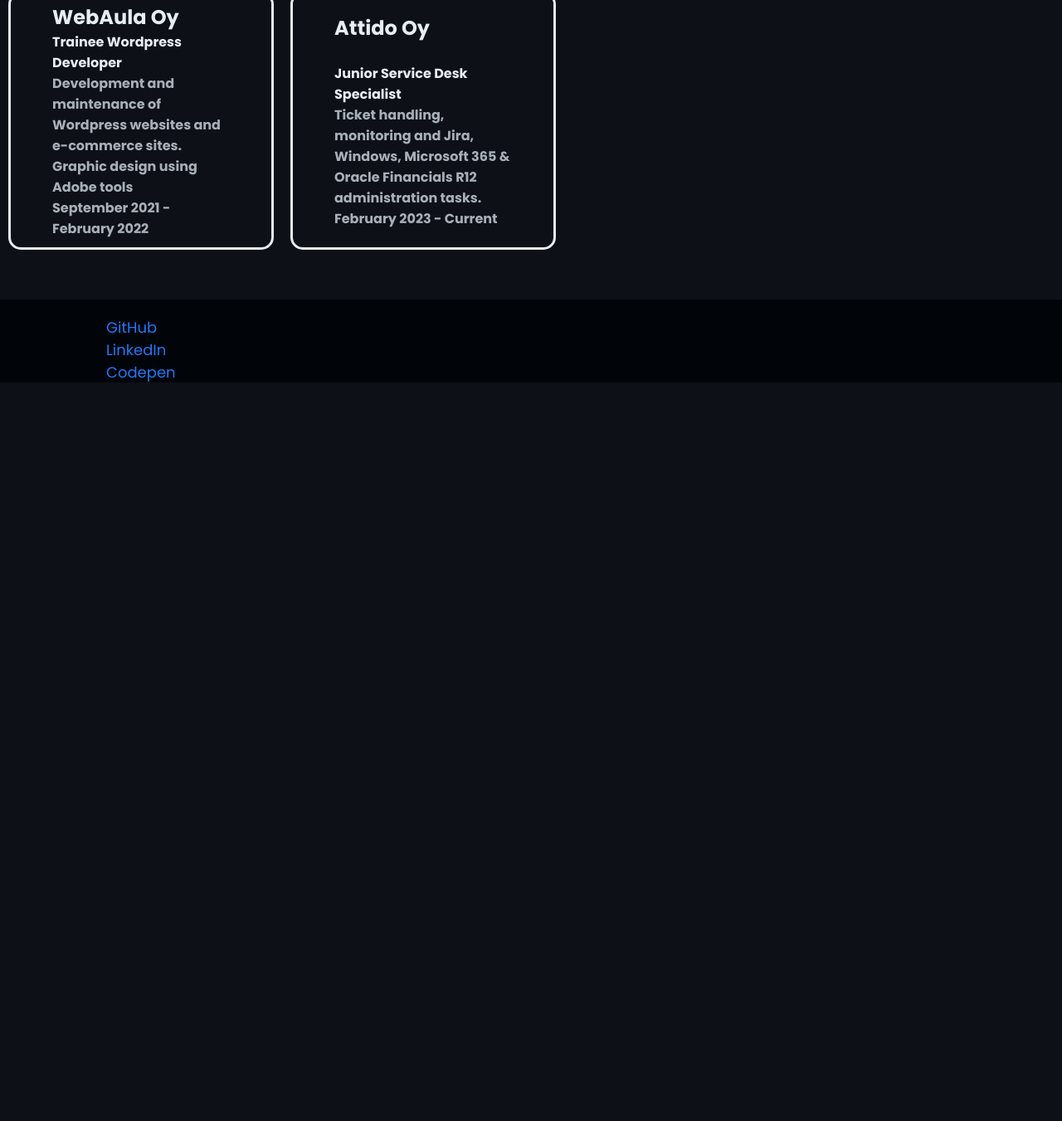
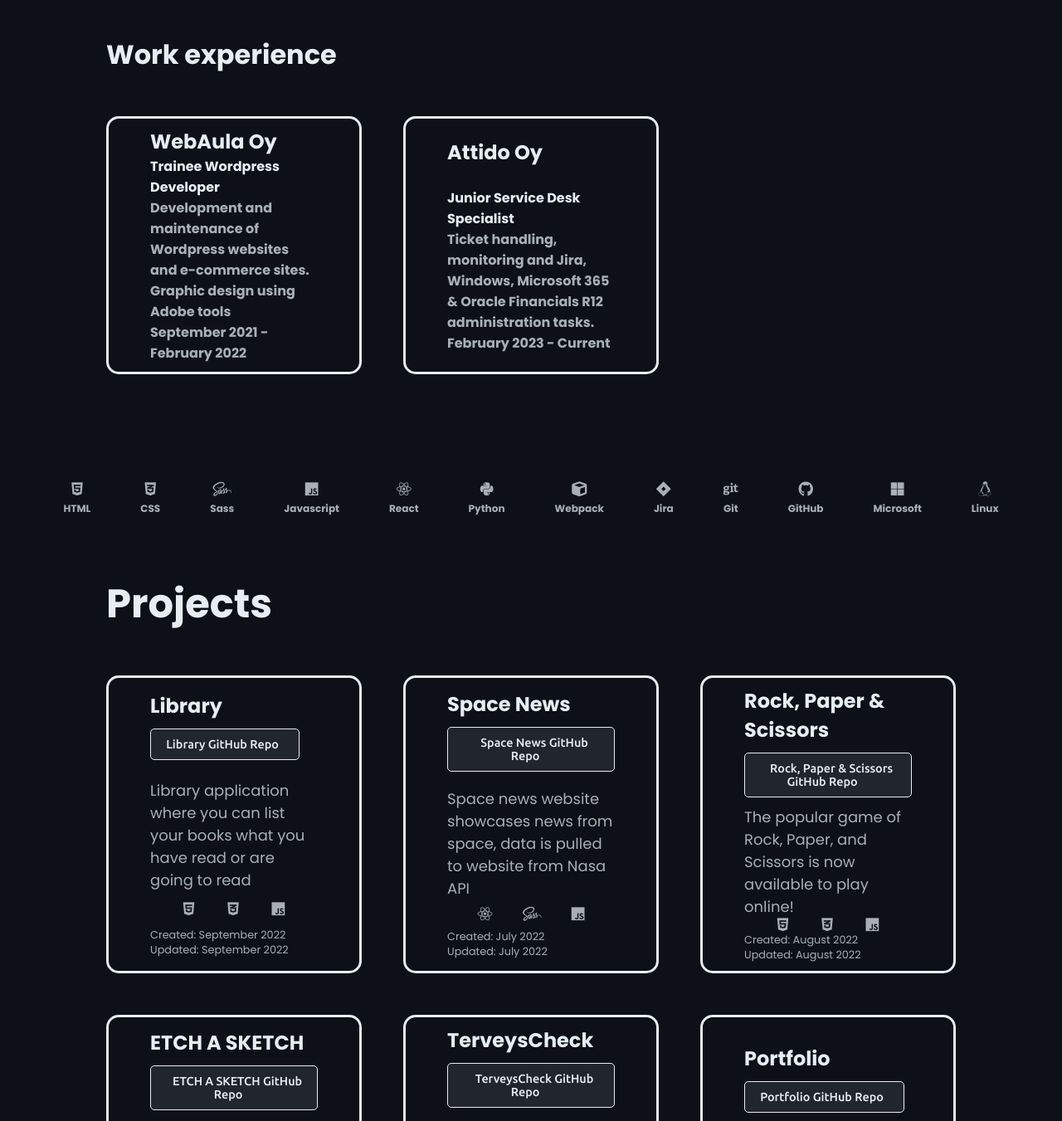
Before and after one commit to WebVahvero/Portfolio, a website built with webpack: page dist/index.html in a window 1280 px wide. Shown: the part 1449-2800 px from the top of the page at 83% size. Before the commit the page ends 1911 px from the top, so only its background shows below. Built offline with nearby package versions, Linux system fonts and the light colour scheme.

Commit message:
Made cards displaying experience data

```diff
--- a/package.json
+++ b/package.json
@@ -13,6 +13,7 @@
   "license": "ISC",
   "devDependencies": {
     "css-loader": "^6.8.1",
+    "html-webpack-injector": "^1.1.4",
     "html-webpack-plugin": "^5.5.3",
     "json-loader": "^0.5.7",
     "json5": "^2.2.3",
--- a/src/Components/About/About.js
+++ b/src/Components/About/About.js
@@ -64,7 +64,5 @@
 
     aboutSection.append(aboutTitle, experienceDiv);
 
-    console.log(data.education[0])
-
     return aboutSection;
 }
--- /dev/null
+++ b/src/Components/Banner/Banner.js
@@ -0,0 +1,43 @@
+import './banner.style.scss'
+
+export default function Banner() {
+    const bannerSection = document.createElement('section');
+
+    bannerSection.id = 'tech-banner';
+
+    const htmlCard = techCardBuilder('HTML', 'fa-brands', 'fa-html5');
+    const cssCard = techCardBuilder('CSS', 'fa-brands', 'fa-css3-alt');
+    const scssCard = techCardBuilder('Sass', 'fa-brands', 'fa-sass');
+    const jsCard = techCardBuilder('Javascript', 'fa-brands', 'fa-js');
+    const reactCard = techCardBuilder('React', 'fa-brands', 'fa-react');
+    const pythonCard = techCardBuilder('Python', 'fa-brands', 'fa-python');
+    const webPackCard = techCardBuilder('Webpack', 'fa-solid', 'fa-cube');
+    const jiraCard = techCardBuilder('Jira', 'fa-brands', 'fa-jira');
+    const gitCard = techCardBuilder('Git', 'fa-brands', 'fa-git');
+    const githubCard = techCardBuilder('GitHub', 'fa-brands', 'fa-github');
+    const microsoftCard = techCardBuilder('Microsoft', 'fa-brands', 'fa-microsoft');
+    const linuxCard = techCardBuilder('Linux', 'fa-brands', 'fa-linux');
+
+    bannerSection.append(htmlCard, cssCard, scssCard, jsCard, reactCard, pythonCard, webPackCard, jiraCard, gitCard, githubCard, microsoftCard, linuxCard);
+
+    return bannerSection;
+}
+
+const techCardBuilder = (techName, iconclass1, iconclass2, iconAnimclass) => {
+    let techCard = document.createElement('div');
+    let techCardicon = document.createElement('i');
+    let techCardTitle = document.createElement('h6');
+
+    techCard.id = techName;
+
+    techCard.classList.add('tech-card');
+    techCardicon.classList.add(iconclass1);
+    techCardicon.classList.add(iconclass2);
+    techCardicon.classList.add(iconAnimclass);
+
+    techCardTitle.innerText = techName;
+
+    techCard.append(techCardicon, techCardTitle);
+
+    return techCard;
+}
--- /dev/null
+++ b/src/Components/Banner/banner.style.scss
@@ -0,0 +1,32 @@
+#tech-banner {
+    display: flex;
+    flex-direction: row;
+    justify-content: center;
+    align-items: center;
+    margin: 20px;
+
+    .tech-card {
+        display: flex;
+        flex-direction: column;
+        justify-content: space-evenly;
+        align-items: center;
+        margin: 20px;
+        padding: 10px;
+        transition: 200ms;
+
+        i {
+            color: var(--medium-contrast-text);
+        }
+
+        h6 {
+            color: var(--medium-contrast-text);
+            margin-top: 5px;
+        }
+    }
+
+    .tech-card:hover i, .tech-card:hover h6 {
+        color: var(--high-contrast-text);
+        transition: 400ms;
+        scale: 1.1;
+    }
+}
--- a/src/Components/Footer/Footer.js
+++ b/src/Components/Footer/Footer.js
@@ -7,13 +7,16 @@
     const codepenLink = document.createElement("a");
 
     githubLink.href = 'https://github.com/WebVahvero';
-    githubLink.innerText = 'GitHub';
+    githubLink.target = '_blank';
+    githubLink.innerHTML = '<i class="fa-brands fa-github"></i>';
 
     linkedInLink.href = 'https://www.linkedin.com/in/valtteri-kurunsaari-b40410207/';
-    linkedInLink.innerText = 'LinkedIn';
+    linkedInLink.target = '_blank';
+    linkedInLink.innerHTML = '<i class="fa-brands fa-linkedin"></i>';
 
     codepenLink.href = 'https://codepen.io/webvahvero';
-    codepenLink.innerText = 'Codepen';
+    codepenLink.target = '_blank';
+    codepenLink.innerHTML = '<i class="fa-brands fa-codepen"></i>';
 
     footer.append(githubLink, linkedInLink, codepenLink);
 
--- a/src/Components/Footer/footer.style.scss
+++ b/src/Components/Footer/footer.style.scss
@@ -2,7 +2,15 @@
     background-color: var(--header);
     padding: 20px 10%;
     width: 100%;
-    height: 100px;
     display: flex;
-    flex-direction: column;
+    flex-direction: row;
+
+    a {
+        margin: 10px 15px;
+        font-size: 2rem;
+    }
+
+    a:hover {
+        color: var(--high-contrast-text);
+    }
 }
--- /dev/null
+++ b/src/Components/Projects/Projects.js
@@ -0,0 +1,49 @@
+import './projects.style.scss';
+import data from '../../data/experience.json'
+
+export default function Projects() {
+    const projectSection = document.createElement("section");
+    const projectSecTitle = document.createElement('h2');
+    const projectWrapper = document.createElement('div');
+
+    projectSecTitle.innerText = 'Projects';
+
+    projectSection.id = 'Projects';
+    projectWrapper.id = 'project-wrapper';
+    projectWrapper.classList.add("card-wrap")
+
+    for (let project of data.projects) {
+        let projectCard = document.createElement("div");
+        projectCard.id = 'project';
+        projectCard.classList.add("card");
+        projectCard.innerHTML += `
+        <div class="card-header">
+            <h4>${project.name}</h4>
+            <a href=${project.link} target="_blank">
+                <button>
+                    <span class="code-bracket">&lt;</span>${project.name} GitHub Repo<span class="code-bracket">/&gt;</span>
+                </button>
+            </a>
+        </div>
+        <p>${project.description}</p>
+        <div class="tools">${getIcon(project.tools)}</div>
+        <div class="card-footer">
+            <p class="small-p">Created: ${project.created}</p>
+            <p class="small-p">Updated: ${project.updated}</p>
+        </div>
+        `;
+        projectWrapper.append(projectCard);
+    }
+
+    projectSection.append(projectSecTitle, projectWrapper);
+
+    return projectSection;
+}
+
+function getIcon(iconlist) {
+    let tooldiv = '';
+    for (let icon of iconlist) {
+        tooldiv += `<i class="fa-brands fa-${icon}"></i>`;
+    }
+    return tooldiv;
+}
--- /dev/null
+++ b/src/Components/Projects/projects.style.scss
@@ -0,0 +1,19 @@
+.tools {
+    display: flex;
+    flex-direction: row;
+    justify-content: space-evenly;
+
+    i {
+        color: var(--medium-contrast-text);
+    }
+
+    i:hover {
+        color: var(--high-contrast-text);
+        transition: 400ms;
+        scale: 1.1;
+    }
+}
+
+.small-p {
+    font-size: .8rem;
+}
--- a/src/data/experience.json
+++ b/src/data/experience.json
@@ -1,18 +1,52 @@
 {
     "projects": [
         {
-            "name": "Project 1",
-            "link": "https://developer.mozilla.org/en-US/docs/Learn/JavaScript/Objects/JSON",
-            "tools": ["HTML5", "CSS3", "JavaScript"],
-            "created": "November 2022",
-            "updated": "January 2023"
+            "name": "Library",
+            "link": "https://github.com/WebVahvero/Library",
+            "tools": ["html5", "css3-alt", "js"],
+            "description": "Library application where you can list your books what you have read or are going to read",
+            "created": "September 2022",
+            "updated": "September 2022"
         },
         {
-            "name": "Project 2",
-            "link": "https://developer.mozilla.org/en-US/docs/Learn/JavaScript/Objects/JSON",
-            "tools": ["React", "SCSS", "JavaScript"],
-            "created": "June 2022",
-            "updated": "December 2022"
+            "name": "Space News",
+            "link": "https://github.com/WebVahvero/space-news",
+            "tools": ["react", "sass", "js"],
+            "description": "Space news website showcases news from space, data is pulled to website from Nasa API",
+            "created": "July 2022",
+            "updated": "July 2022"
+        },
+        {
+            "name": "Rock, Paper & Scissors",
+            "link": "https://github.com/WebVahvero/rock-paper-scissors",
+            "tools": ["html5", "css3-alt", "js"],
+            "description": "The popular game of Rock, Paper, and Scissors is now available to play online!",
+            "created": "August 2022",
+            "updated": "August 2022"
+        },
+        {
+            "name": "ETCH A SKETCH",
+            "link": "https://github.com/WebVahvero/Etch-A-Sketch",
+            "tools": ["html5", "css3-alt", "js"],
+            "description": "Eatch a Sketch is a website designed for creating pixel art. Unfortunately, there is no option to save your artwork other than through taking a screenshot.",
+            "created": "August 2022",
+            "updated": "August 2022"
+        },
+        {
+            "name": "TerveysCheck",
+            "link": "https://github.com/WebVahvero/TerveysCheck",
+            "tools": ["html5", "css3-alt", "js"],
+            "description": "A website where you can enter your weight, height, waist circumference, age and activity. As a result, you will receive a health assessment and recommendations.",
+            "created": "February 2022",
+            "updated": "February 2022"
+        },
+        {
+            "name": "Portfolio",
+            "link": "https://github.com/WebVahvero/TerveysCheck",
+            "tools": ["html5", "css3-alt", "js"],
+            "description": "My own portfolio website which you are currently reading.",
+            "created": "December 2023",
+            "updated": "December 2023"
         }
     ],
     "education": [
@@ -26,7 +60,7 @@
         {
             "school": "Vaasa University of Applied Sciences",
             "degree": "Bachelor of Information Technology",
-            "description": "Prepares students for jobs in the food service industry, such as chefs and other kitchen staff.",
+            "description": "Prepares students for jobs in the information technology industry, such as IT specialists and developer roles.",
             "startDate": "September 2019",
             "endDate": "February 2023"
         }
--- a/src/index.js
+++ b/src/index.js
@@ -2,12 +2,18 @@
 import Header from './Components/HeaderNavigation/Header';
 import Intro from './Components/Intro/Intro'
 import About from './Components/About/About';
+import Banner from './Components/Banner/Banner';
+import Projects from './Components/Projects/Projects';
 import Footer from './Components/Footer/Footer';
 
 const Main = () => {
     const mainElement = document.createElement('main');
+    const fontAwesomeLink = document.createElement('script');
 
-    mainElement.append(Header(), Intro(), About(), Footer())
+    fontAwesomeLink.src = "https://kit.fontawesome.com/b624cfda5b.js";
+    fontAwesomeLink.crossorigin = "anonymous";
+
+    mainElement.append(Header(), Intro(), About(), Banner(),Projects(), Footer(), fontAwesomeLink)
 
     return mainElement;
 }
--- a/src/index.style.scss
+++ b/src/index.style.scss
@@ -1,4 +1,5 @@
 @import url("https://fonts.googleapis.com/css2?family=Poppins:ital,wght@0,100;0,200;0,300;0,400;0,500;0,600;0,700;0,800;0,900;1,100;1,200;1,300;1,400;1,500;1,600;1,700;1,800;1,900&display=swap");
+@import url('https://fonts.googleapis.com/css2?family=Ubuntu:wght@500&display=swap');
 
 * {
     margin: 0;
@@ -71,28 +72,55 @@
     font-weight: bold;
 }
 
-#experience {
-    margin: 50px 0;
+#About, #Projects {
+    padding: 20px 10%;
 
     .card-wrap {
-        margin: 20px 0;
-        display: flex;
-        flex-wrap: wrap;
+        display: grid;
+        grid-template-columns: repeat(3, 1fr);
+        gap: 50px;
+        margin: 50px 0;
 
         .card {
             display: flex;
             flex-direction: column;
             justify-content: space-around;
-            margin: 10px;
             padding: 10px 50px;
             border: solid var(--high-contrast-text);
             border-radius: 15px;
-            max-width: 25%;
             min-height: 300px;
+
+            .code-bracket {
+                opacity: 0;
+            }
+
+            a {
+                text-decoration: none;
+            }
+
+            a:hover .code-bracket {
+                opacity: 1;
+                transition: 250ms;
+            }
+
+            button  {
+                background-color: var(--low-contrast-button);
+                border: none;
+                color: var(--high-contrast-text);
+                padding: 10px;
+                cursor: pointer;
+                margin: 10px 0;
+                border-radius: 5px;
+                border: 1px solid var(--high-contrast-text);
+                font-family: 'Ubuntu', sans-serif;
+                font-size: .9rem;
+            }
+
+            button:hover {
+                background-color: var(--high-contrast-button);
+                transition: 350ms;
+                border: 1px solid var(--high-contrast-button);
+            }
         }
     }
 }
-
-.card {
-    margin: 10px 0;
-}
--- a/webpack.config.js
+++ b/webpack.config.js
@@ -1,6 +1,7 @@
 const path = require('path');
 const json5 = require('json5');
 const HtmlWebpackPlugin = require('html-webpack-plugin');
+const HtmlWebpackInjector = require('html-webpack-injector');
 
 module.exports = {
     mode: 'development',
@@ -12,6 +13,7 @@
         new HtmlWebpackPlugin({
           title: 'Portfolio Valtteri Kurunsaari',
         }),
+        new HtmlWebpackInjector()
     ],
     output: {
         filename: '[name].[contenthash].js',
```
Also changed, not shown: src/Components/About/about.style.scss (+9 -0 lines), dist/index.html, 3 other files.
